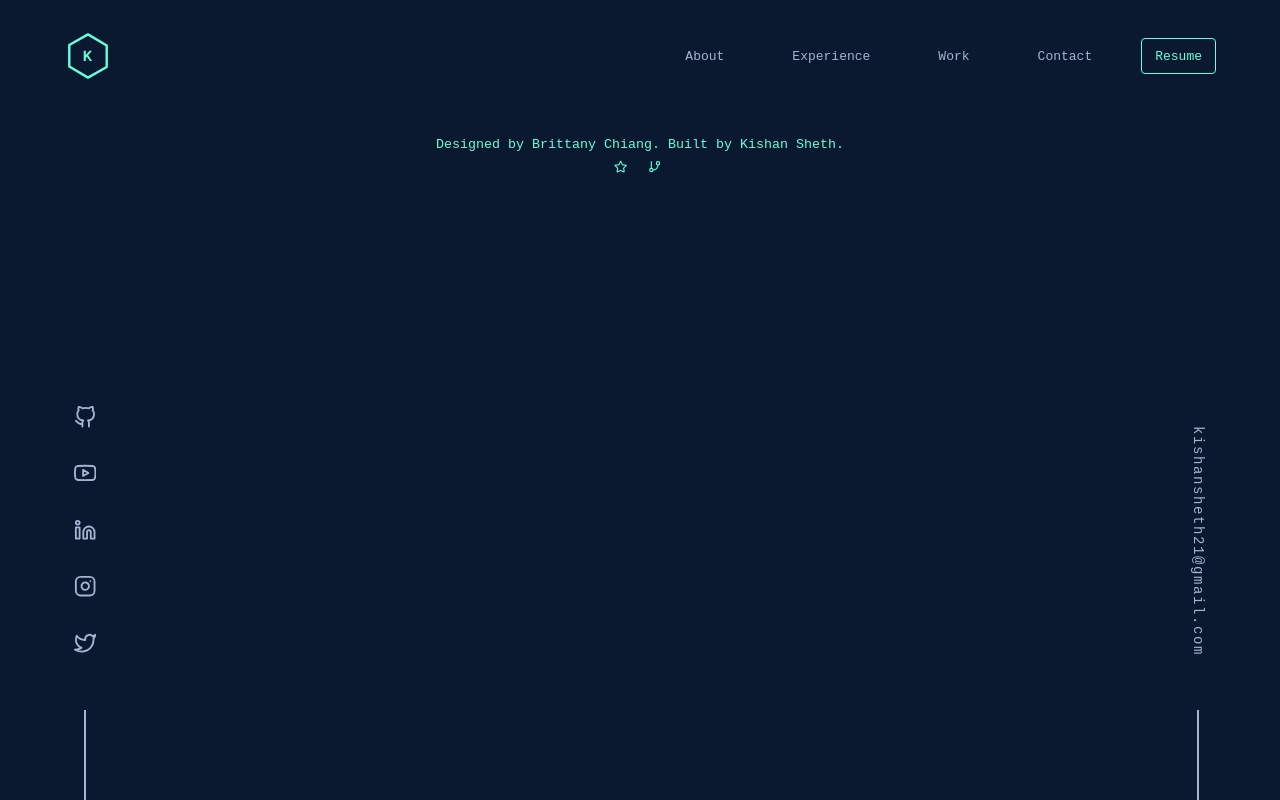
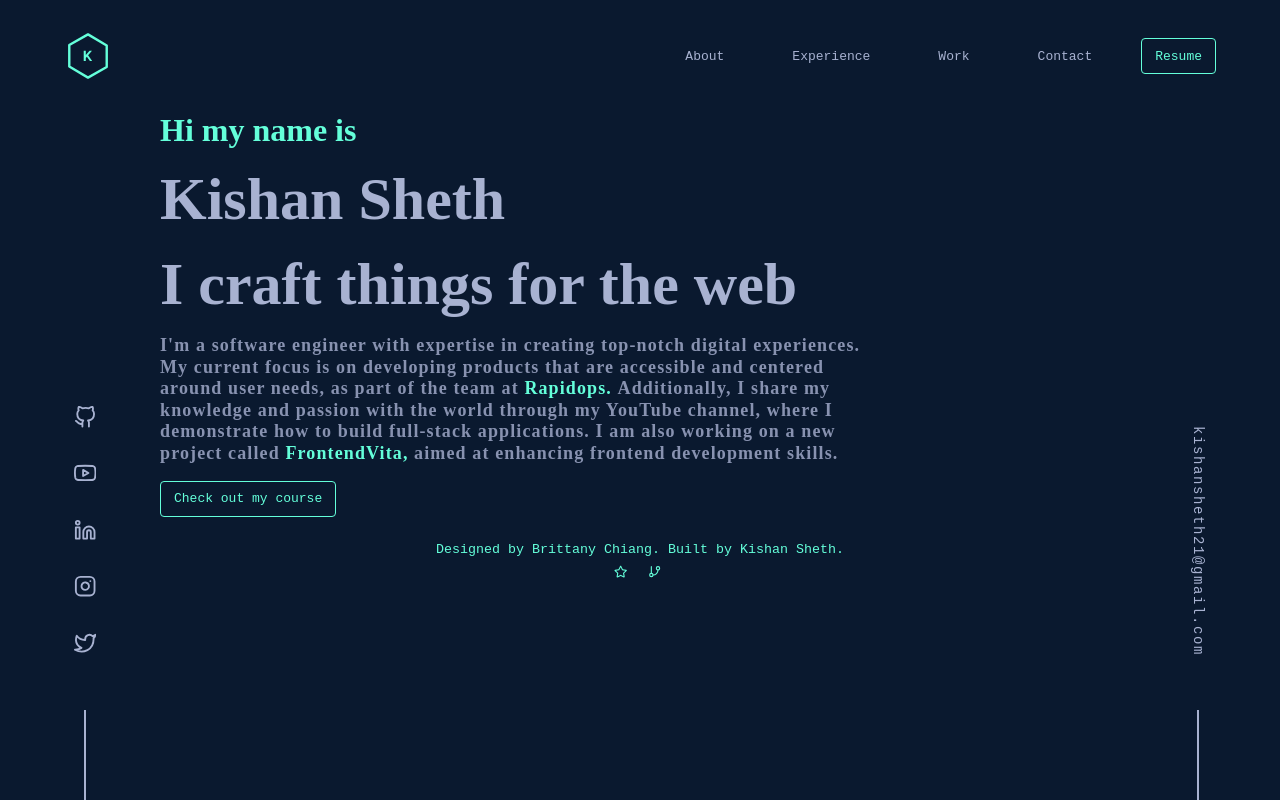
Before and after one commit to koolkishan/nextjs-portfolio, a Next.js app: page / in a window 1280 px wide. Built offline with nearby package versions, Linux system fonts and the light colour scheme; no server answers.

Commit message:
Added Page title and started hero section

```diff
--- a/src/pages/index.tsx
+++ b/src/pages/index.tsx
@@ -1,16 +1,24 @@
+import Head from "next/head";
 import Email from "@/components/Email";
+import Loader from "@/components/Loader";
 import SocialIcons from "@/components/SocialIcons";
 import Footer from "@/sections/Footer";
+import Hero from "@/sections/Hero";
 import Navbar from "@/sections/Navbar";
 import React from "react";
 
 function index() {
   return (
     <div className="app">
+      <Head>
+        <title>Kishan Sheth</title>
+      </Head>
       <SocialIcons />
       <Email />
       <Navbar />
+      <Hero />
       <Footer />
+      <Loader />
     </div>
   );
 }
--- a/src/scss/globals.css
+++ b/src/scss/globals.css
@@ -2,6 +2,7 @@
   --background-color: #0a192f;
   --lightest-slate: #a8b2d1;
   --light-slate: #a8b2d1;
+  --slate: #8892b0;
   --theme-color: #64ffda;
 }
 
--- /dev/null
+++ b/src/scss/sections/_hero.scss
@@ -0,0 +1,24 @@
+.hero {
+  margin: 0 10rem;
+  display: flex;
+  flex-direction: column;
+  align-items: flex-start;
+  gap: 1rem;
+  &-title {
+    color: var(--theme-color);
+    // font-size: 14px;
+  }
+  &-title-large {
+    color: var(--lightest-slate);
+    font-size: 60px;
+  }
+
+  &-text {
+    color: var(--slate);
+    margin-right: 25%;
+    font-size: 18px;
+    letter-spacing: 0.07rem;
+    line-height: 1.2em;
+    font-weight: 600;
+  }
+}
--- a/src/scss/sections/_index.scss
+++ b/src/scss/sections/_index.scss
@@ -1,2 +1,3 @@
 @import "navbar";
+@import "hero";
 @import "footer";
--- a/src/sections/Hero.tsx
+++ b/src/sections/Hero.tsx
@@ -1,7 +1,34 @@
+import Button from "@/components/Button";
+import Link from "next/link";
 import React from "react";
 
 function Hero() {
-  return <div>Hero</div>;
+  return (
+    <div className="hero">
+      <h1 className="hero-title">Hi my name is</h1>
+      <h2 className="hero-title-large">Kishan Sheth</h2>
+      <h3 className="hero-title-large">I craft things for the web</h3>
+      <p className="hero-text">
+        I&apos;m a software engineer with expertise in creating top-notch
+        digital experiences. My current focus is on developing products that are
+        accessible and centered around user needs, as part of the team at&nbsp;
+        <Link href="https://rapidops.com" target="_blank" className="link">
+          Rapidops.
+        </Link>
+        &nbsp;Additionally, I share my knowledge and passion with the world
+        through my YouTube channel, where I demonstrate how to build full-stack
+        applications. I am also working on a new project called&nbsp;
+        <Link className="link" target="_blank" href="https://frontendvita.com">
+          FrontendVita,
+        </Link>
+        &nbsp;aimed at enhancing frontend development skills.
+      </p>
+      <Button
+        text="Check out my course"
+        link="https://youtube.com/kishansheth21"
+      />
+    </div>
+  );
 }
 
 export default Hero;
```
